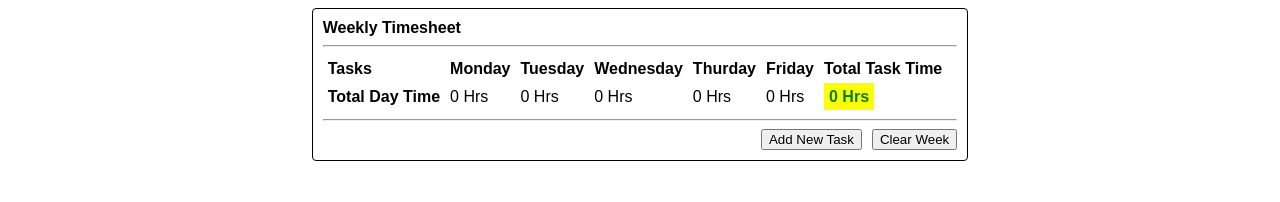
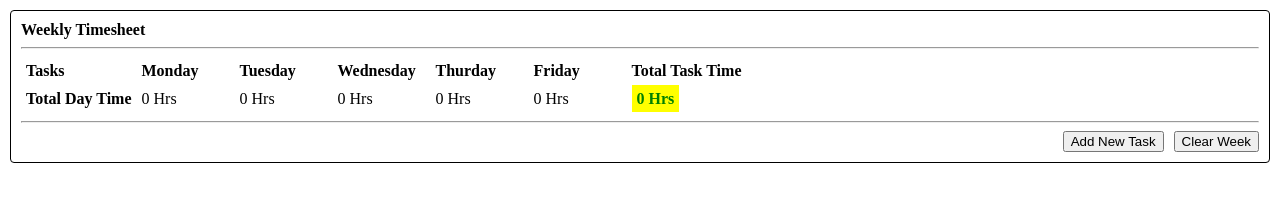
Before and after one commit to yognsk1/weekly-timesheet, a browser extension: page index.html in a window 1280 px wide. Drawn offline with Linux system fonts and the light colour scheme.

Commit message:
Update index.css

```diff
--- a/index.css
+++ b/index.css
@@ -1,7 +1,11 @@
+body,
+html {
+  margin: 0;
+  overflow: hidden;
+}
+
 main {
-  display: flex;
-  justify-content: center;
-  font-family: sans-serif;
+  margin: 10px;
 }
 
 main > div {
@@ -39,6 +43,7 @@ th,
 td {
   text-align: left;
   padding: 5px;
+  min-width: 88px;
 }
 
 table {
```
